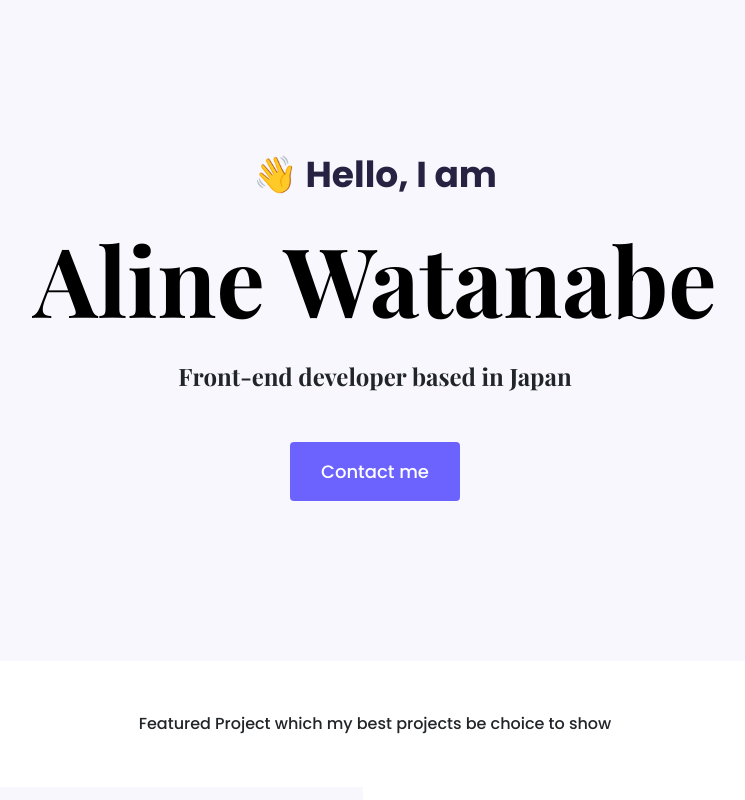
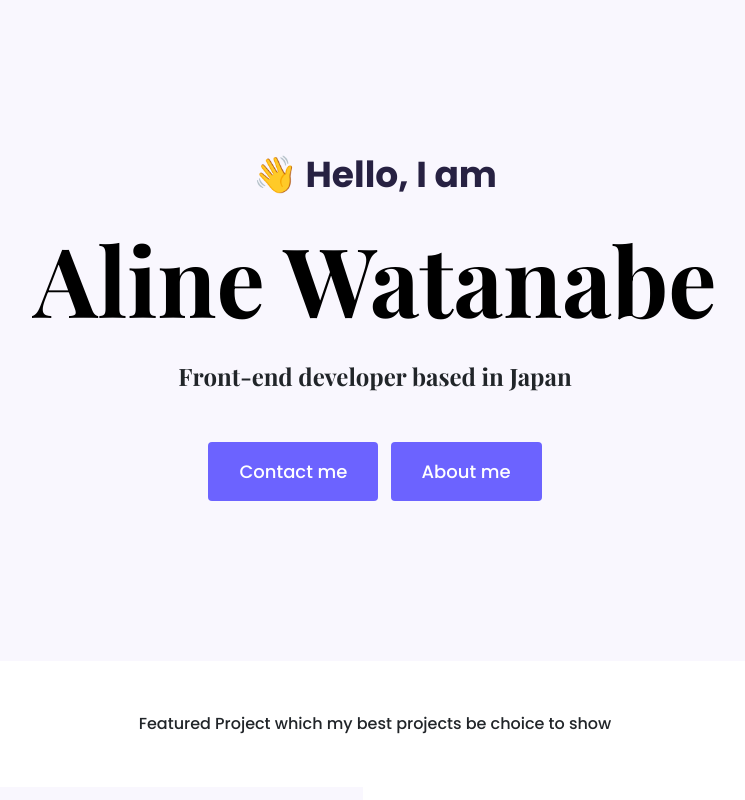
Before and after one commit to alineayumiw/portfolio-project, a plain HTML site: page index.html in a window 1280 px wide. Shown: the top 800 px of the page, without its empty margins (265-1010 px from the left). Drawn offline with nearby package versions, Linux system fonts and the light colour scheme.

Commit message:
Added about me button

```diff
--- a/index.html
+++ b/index.html
@@ -24,6 +24,7 @@
    <h2 class="mb-5">Front-end developer based in Japan</h2>
    <div>
    <a href="#" class="btn btn-branding">Contact me</a>
+   <a href="./about.html" class="btn btn-branding ms-2">About me</a>
   </div>
 </div>
 <p class="text-center m-5">Featured Project which my best projects be choice to show</p>
```
